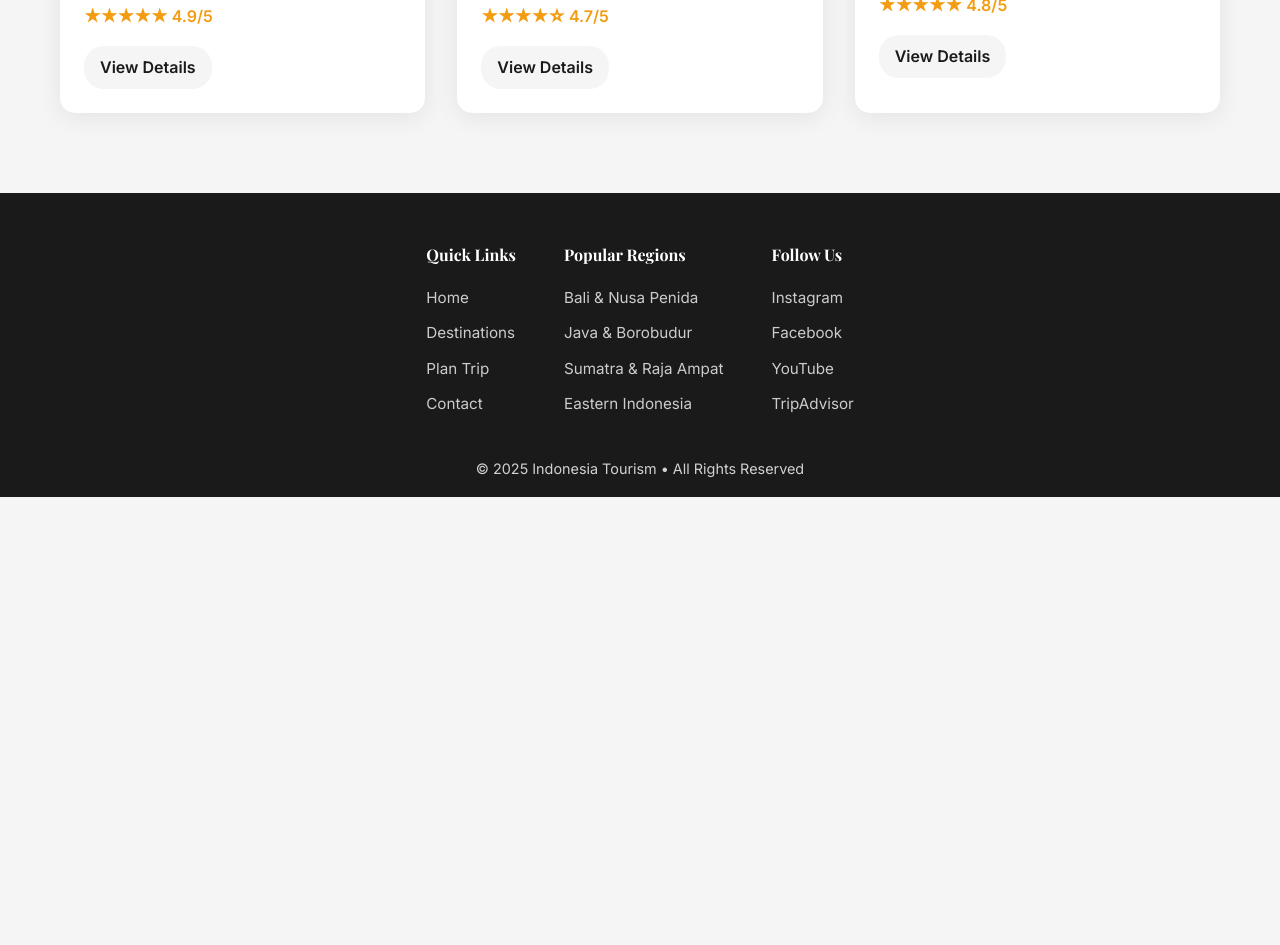
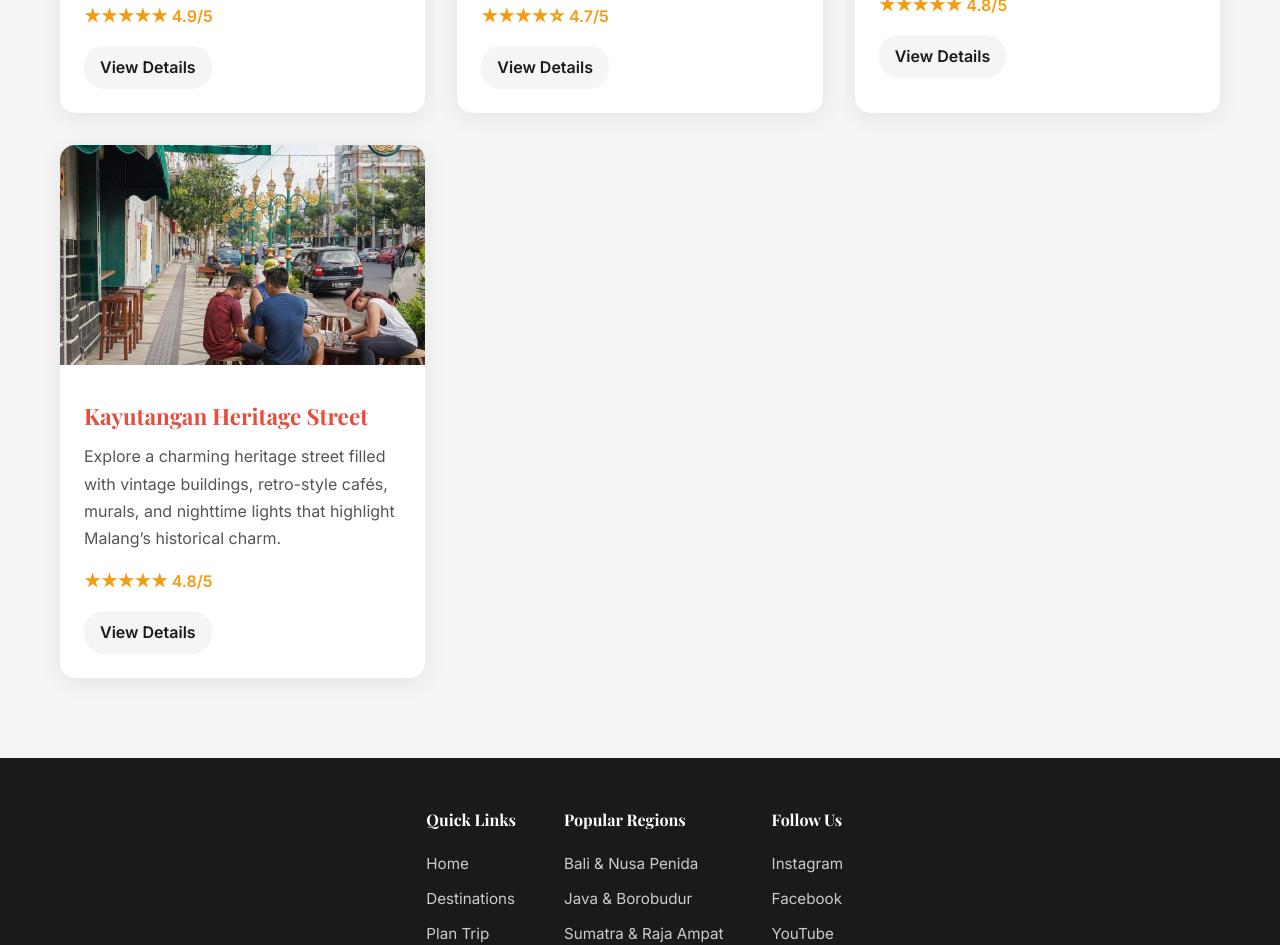
Before and after one commit to Fahreza2626/FESTIKA-JATIM-2025, a plain HTML site: page index.html in a window 1280 px wide. Shown: the part 3111-4056 px from the top of the page. Before the commit the page ends 3608 px from the top, so only its background shows below. Drawn offline with nearby package versions, Linux system fonts and the light colour scheme.

Commit message:
page menu

```diff
--- a/index.html
+++ b/index.html
@@ -460,6 +460,16 @@
         </div>
       </div>
 
+      <div class="destination-card">
+        <img src="images/Kayutangan.jpeg" alt="Kayutangan Heritage Street" class="card-image">
+        <div class="card-content">
+          <h3>Kayutangan Heritage Street</h3>
+          <p>Explore a charming heritage street filled with vintage buildings, retro-style cafés, murals, and nighttime lights that highlight Malang’s historical charm.</p>
+          <div class="rating">★★★★★ 4.8/5</div>
+          <a href="#" class="btn-secondary">View Details</a>
+        </div>
+      </div>
+
     </div>
   </section>
 
```
